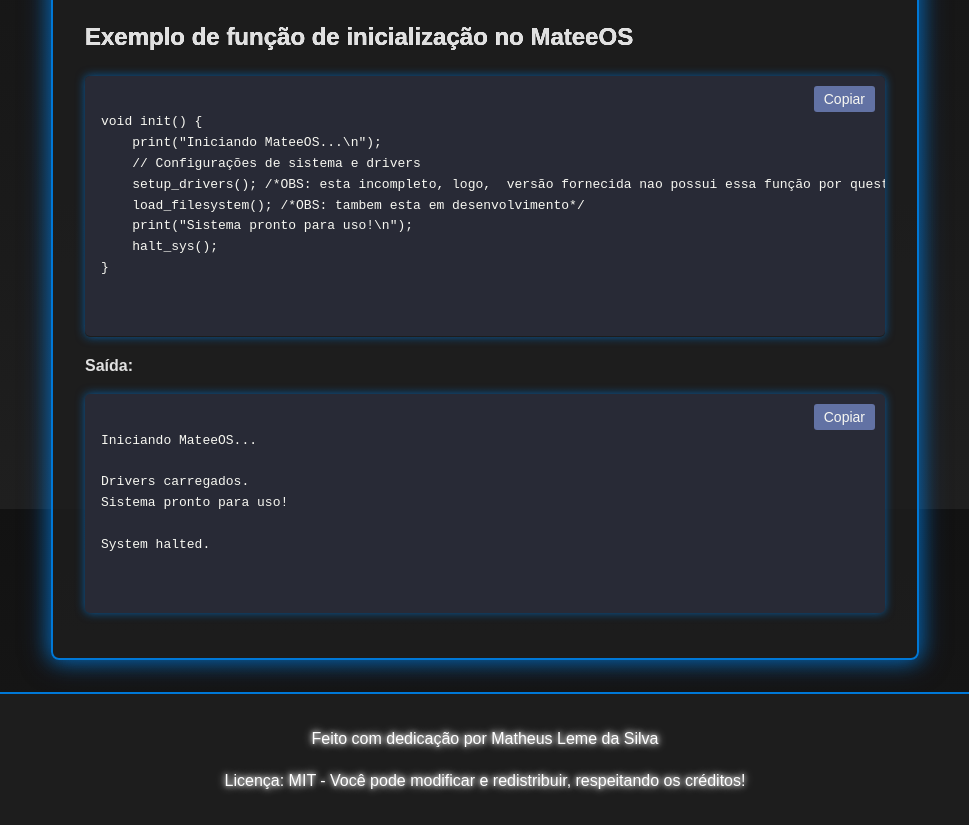
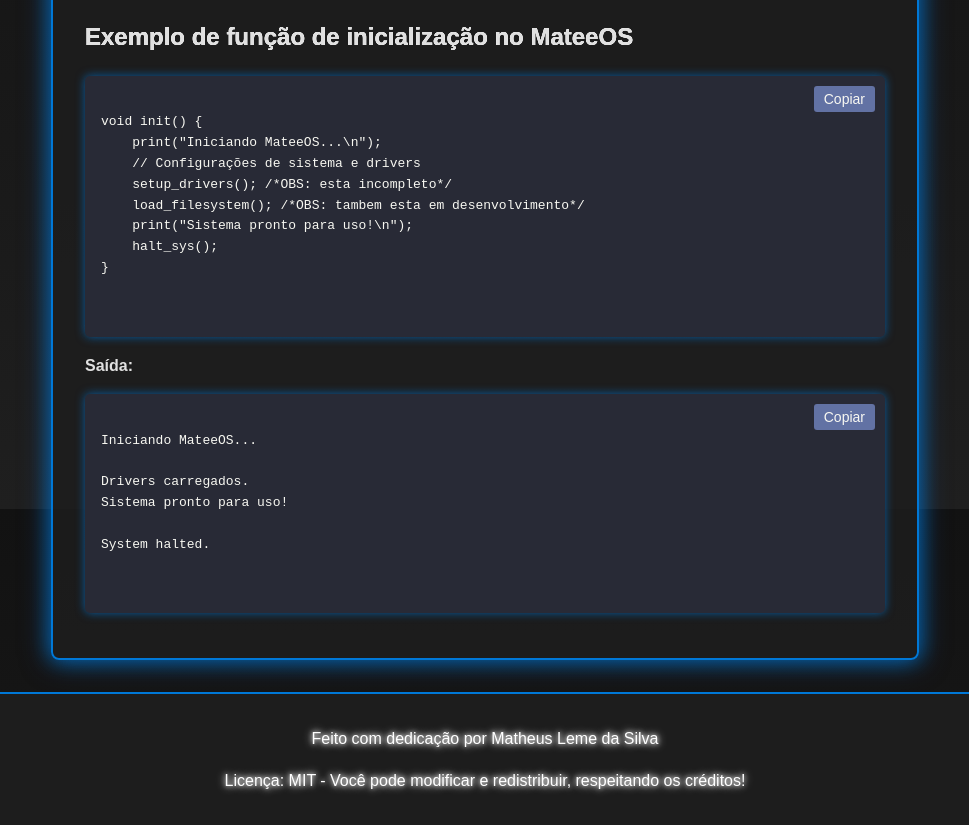
Before and after one commit to Mangtrug/MateeOS, a plain HTML site: page index.html in a window 1280 px wide. Shown: the part 1091-1916 px from the top of the page, without its empty margins (155-1124 px from the left). Drawn offline with nearby package versions, Linux system fonts and the light colour scheme; a small style sheet from the web is missing.

Commit message:
Update index.html

```diff
--- a/index.html
+++ b/index.html
@@ -192,7 +192,7 @@ System halted.
 void init() {
     print("Iniciando MateeOS...\n");
     // Configurações de sistema e drivers
-    setup_drivers(); /*OBS: esta incompleto, logo,  versão fornecida nao possui essa função por questoes de seguranca*/
+    setup_drivers(); /*OBS: esta incompleto*/
     load_filesystem(); /*OBS: tambem esta em desenvolvimento*/
     print("Sistema pronto para uso!\n");
     halt_sys();
```
